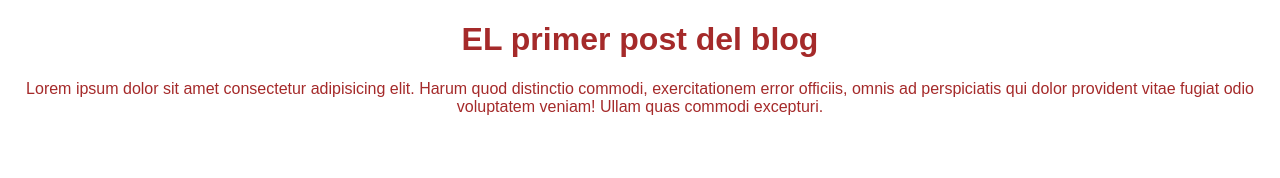
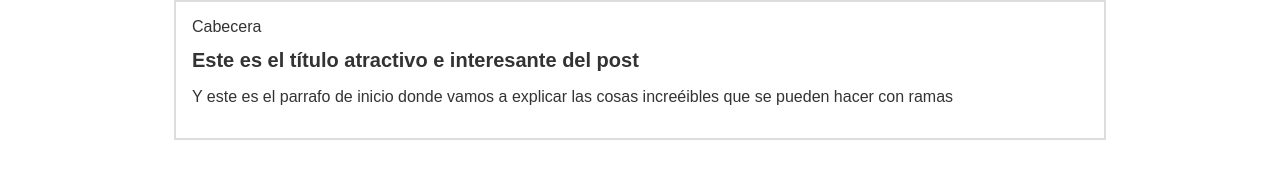
Before and after one commit to Duarte-99/hyperblog, a plain HTML site: page blogspot.html in a window 1280 px wide. Drawn offline with Linux system fonts and the light colour scheme.

Commit message:
Agregamos los estilos de nuestro primer post

```diff
--- a/blogspot.html
+++ b/blogspot.html
@@ -6,11 +6,15 @@
     <title>Que es Git</title>
     <link rel="stylesheet" href="css/estilos.css">
 </head>
-<body>
-    <h1>EL primer post del blog</h1>
-    <p>Lorem ipsum dolor sit amet consectetur adipisicing elit. Harum quod distinctio commodi,
-        exercitationem error officiis, omnis ad perspiciatis qui
-        dolor provident vitae fugiat odio voluptatem veniam! Ullam quas commodi excepturi.</p>
-
-</body>
+    <body>
+        <div id="container">
+            <div id="cabecera">
+                Cabecera
+            </div>
+            <div id="post">
+                <h1>Este es el título atractivo e interesante del post</h1>
+                <p>Y este es el parrafo de inicio donde vamos a explicar las cosas increéibles que se pueden hacer con ramas</p>
+            </div>
+        </div>
+    </body>
 </html>
--- a/css/estilos.css
+++ b/css/estilos.css
@@ -1,5 +1,22 @@
-body {
-    color: brown;
+body
+{
+    color: #333;
     text-align: center;
     font-family: "Arial";
+    font-size: 16px;
+    margin: 0;
+    padding: 0;
 }
+#container
+{
+    width: 70%;
+    padding: 1em;
+    text-align: left;
+    border: 2px solid #DDD;
+    margin: 0 auto;
+}
+
+#container h1
+{
+    font-size: 20px;
+}
```
